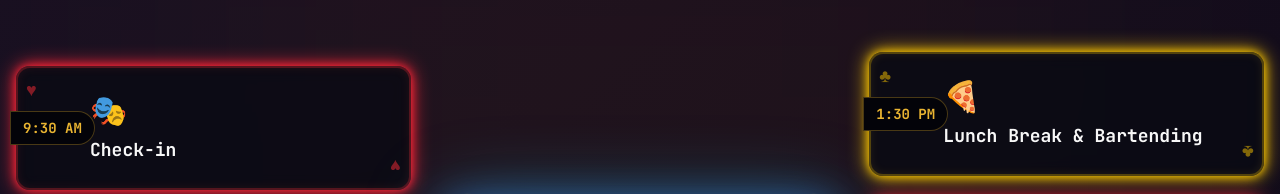
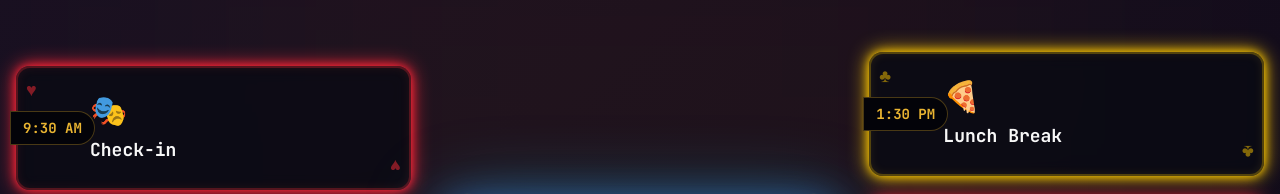
Before and after one commit to gaurijain21/HackDay2026, a Next.js app: page / in a window 1280 px wide. Shown: the part 1100-1294 px from the top of the page. Built offline with nearby package versions, Linux system fonts and the light colour scheme.

Commit message:
event changed

```diff
--- a/components/events-lineup.tsx
+++ b/components/events-lineup.tsx
@@ -18,7 +18,7 @@ const leftEvents: Event[] = [
 ]
 
 const rightEvents: Event[] = [
-  { id: 5, title: "Lunch Break & Bartending", time: "1:30 PM", icon: "🍕", suit: "clubs" },
+  { id: 5, title: "Lunch Break", time: "1:30 PM", icon: "🍕", suit: "clubs" },
   { id: 6, title: "HackDay Submissions Due", time: "4:00 PM", icon: "💡", suit: "hearts" },
   { id: 7, title: "Hard deadline- Devpost Closing!", time: "4:15 PM", icon: "🎯", suit: "diamonds" },
   { id: 8, title: "Closing Ceremony and winners announced", time: "5:00 PM", icon: "🏆", suit: "spades" },
```
